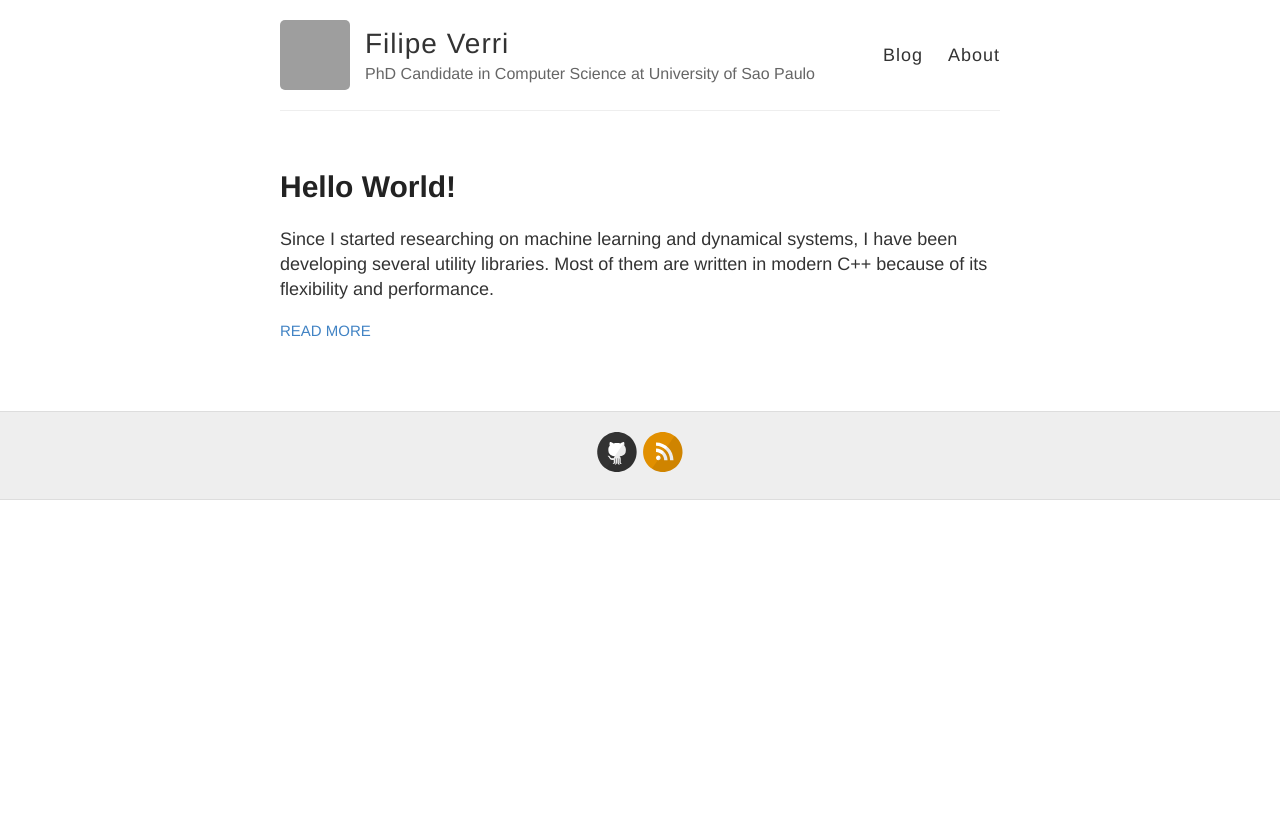
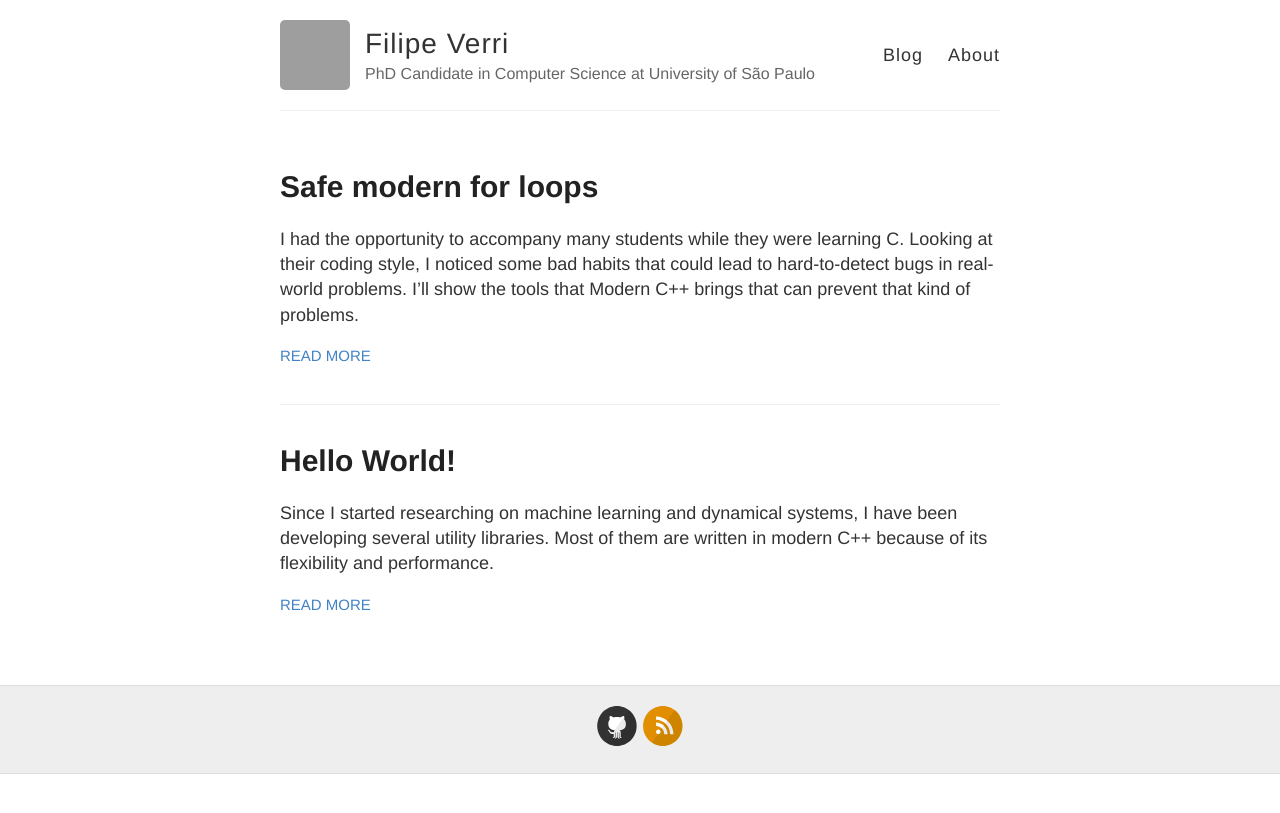
Before and after one commit to verri/verri.github.io, a Jekyll site: the page built from index.html, in a window 1280 px wide. Shown: the top 813 px of the page. Built offline with Jekyll 4.4.1, drawn with Linux system fonts in a browser that asks for light colours; grey boxes are pictures that could not be loaded.

Commit message:
Starting for-loops post.

````diff
--- a/_config.yml
+++ b/_config.yml
@@ -1,5 +1,5 @@
 name: Filipe Verri
-description: PhD Candidate in Computer Science at University of Sao Paulo
+description: PhD Candidate in Computer Science at University of São Paulo
 url: http://verri.github.io
 avatar: http://github.com/verri.png
 
--- /dev/null
+++ b/_posts/2016-10-11-Safe-Modern-For-Loops.md
@@ -0,0 +1,36 @@
+---
+layout: post
+title: Safe modern for loops
+---
+
+I had the opportunity to accompany many students while they were learning C.
+Looking at their coding style, I noticed some bad habits that could lead to
+hard-to-detect bugs in real-world problems. I'll show the tools that Modern C++
+brings that can prevent that kind of problems.
+
+## Pre-C++11 for loops
+
+Before discussing the problems themselves, let's review how for loops work in C++.
+
+In a very basic way, the code
+```cpp
+for (/* init_statement */; /* condition */; /* iteration_expression */) {
+  /* statement */
+}
+```
+is translated to
+```cpp
+{
+  /* init_statement */;
+  while ( /* condition */ ) {
+    /* statement */
+    /* iteration_expression */;
+  }
+}
+```
+
+## C++11 range-based for loops
+
+## Problem: Iterating two containers
+
+## Solution: Iterating two containers
````
